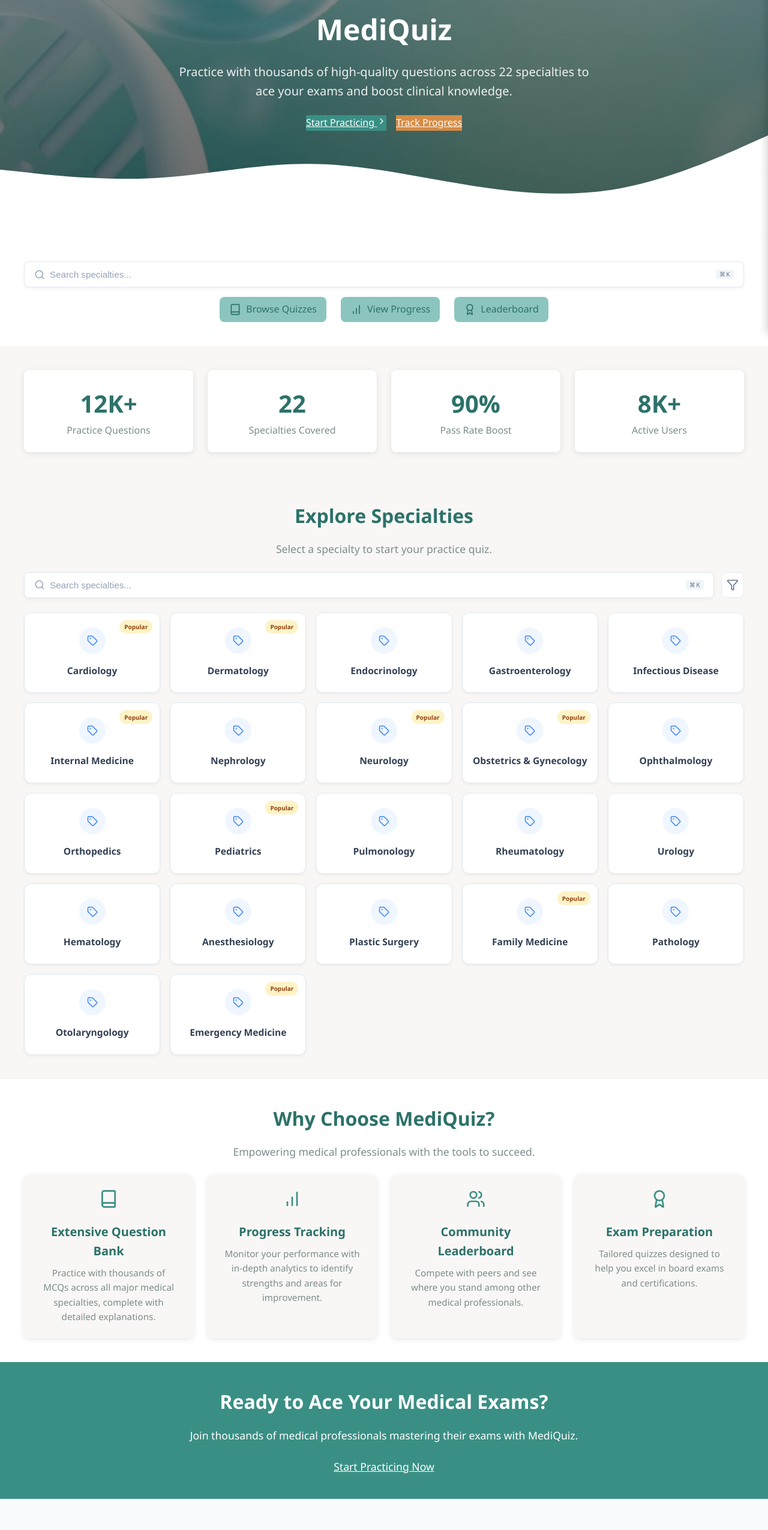
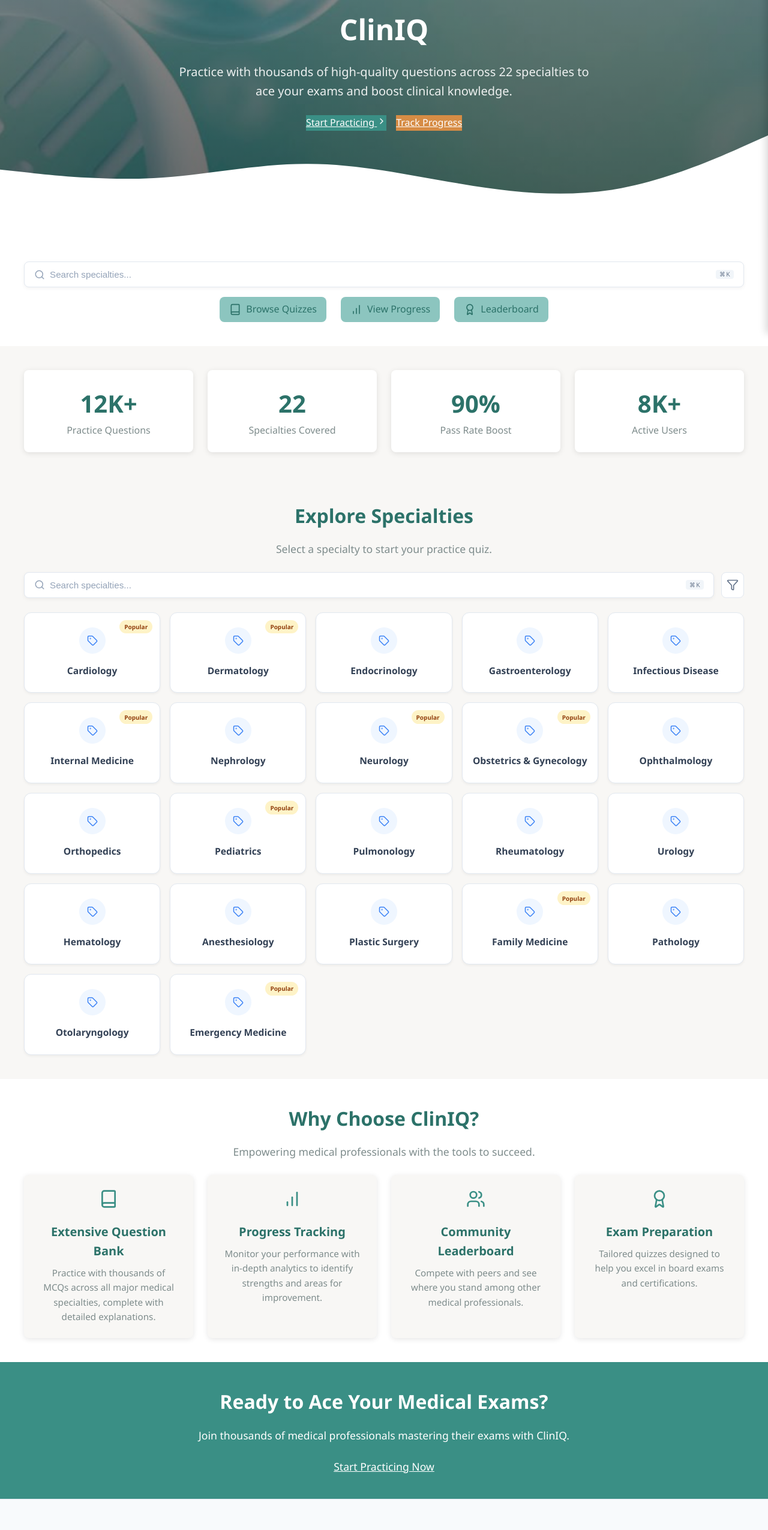
Before and after one commit to jjingofarouk/mcq, a React (Create React App) app in the folder mcq/: page / in a window 1280 px wide. Shown: the part 244-2795 px from the top of the page at 60% size. Built offline with nearby package versions, Linux system fonts and the light colour scheme.

Commit message:
Update Home.js

```diff
--- a/mcq/src/components/Home.js
+++ b/mcq/src/components/Home.js
@@ -51,7 +51,7 @@
         animate={{ opacity: 1, y: 0 }}
         transition={{ duration: 0.8 }}
       >
-        <h1>Master Medical MCQs with MediQuiz</h1>
+        <h1>Master Medical MCQs with ClinIQ</h1>
         <p className="hero-subtitle">
           Practice with thousands of high-quality questions across 22 specialties to ace your exams and boost clinical knowledge.
         </p>
@@ -165,7 +165,7 @@
 
   return (
     <section className="benefits-section">
-      <h2 className="section-title">Why Choose MediQuiz?</h2>
+      <h2 className="section-title">Why Choose ClinIQ?</h2>
       <p className="section-subtitle">Empowering medical professionals with the tools to succeed.</p>
       <div className="benefits-grid">
         {benefits.map((benefit, index) => (
@@ -199,7 +199,7 @@
   <section className="cta-section">
     <div className="cta-content">
       <h2>Ready to Ace Your Medical Exams?</h2>
-      <p>Join thousands of medical professionals mastering their exams with MediQuiz.</p>
+      <p>Join thousands of medical professionals mastering their exams with ClinIQ.</p>
       <Link to="/quizzes" className="btn-primary btn-large">
         Start Practicing Now
       </Link>
```
